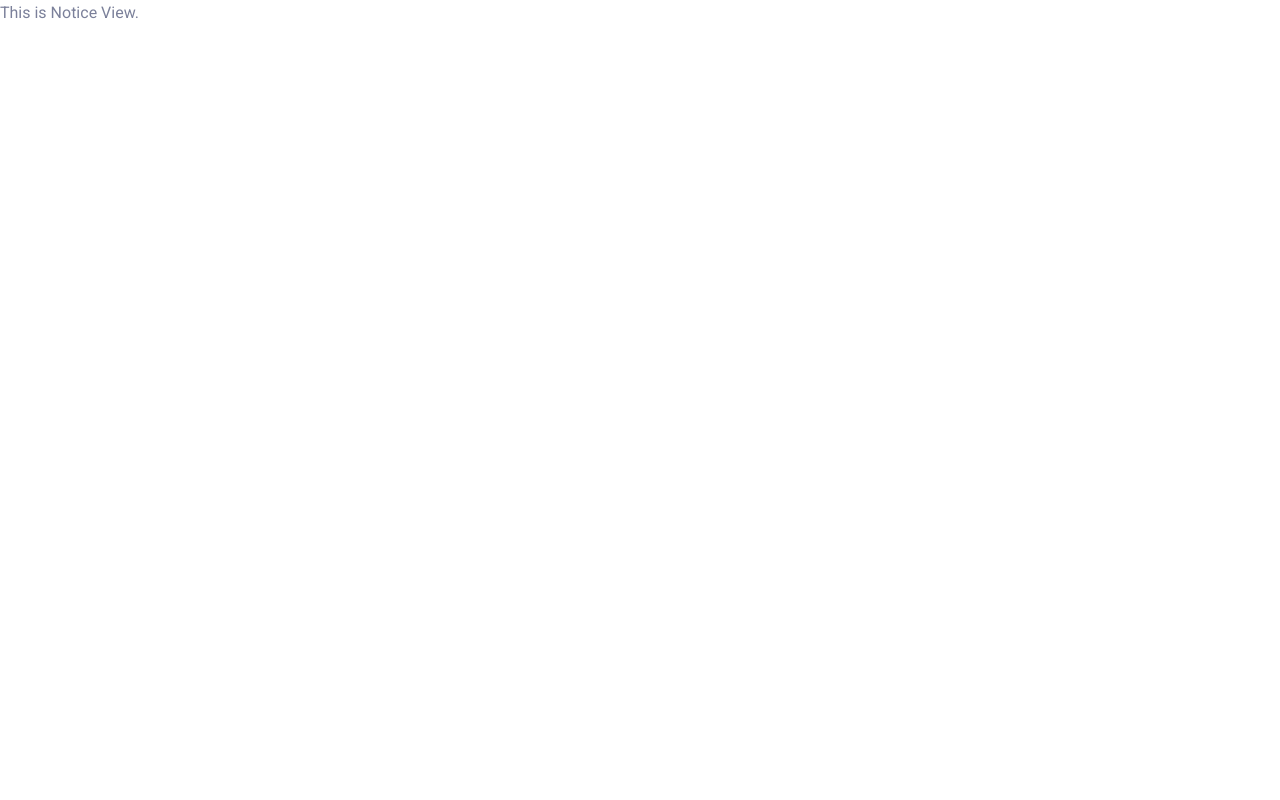
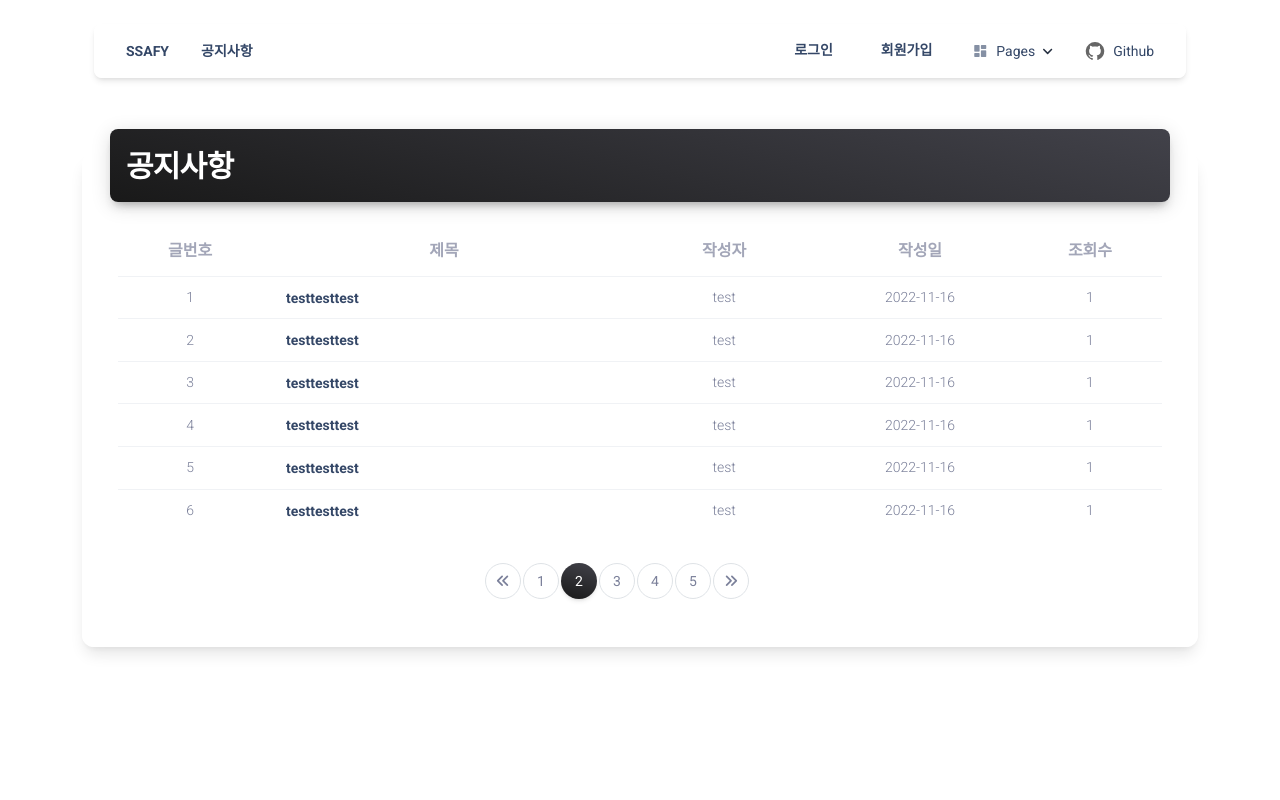
Before and after one commit to HnM97/happyhouse-frontend, a Vue app: page /notice in a window 1280 px wide. Shown: the top 800 px of the page. Built offline with nearby package versions, Linux system fonts and the light colour scheme.

Commit message:
commit notice

```diff
--- a/src/components/MaterialPagination.vue
+++ b/src/components/MaterialPagination.vue
@@ -2,7 +2,7 @@
 defineProps({
   color: {
     type: String,
-    default: "success",
+    default: "dark",
   },
   size: {
     type: String,
@@ -19,7 +19,7 @@
 }
 </script>
 <template>
-  <ul class="pagination" :class="getClasses(color, size)">
+  <ul class="pagination m-auto" :class="getClasses(color, size)">
     <slot />
   </ul>
 </template>
--- /dev/null
+++ b/src/components/Notice/NoticeDetail.vue
@@ -0,0 +1,27 @@
+<script setup>
+// example components
+import DefaultNavbar from "@/examples/navbars/NavbarDefault.vue";
+import Header from "@/examples/Header.vue";
+
+// sections
+import Footer from "@/views/LandingPages/Author/Sections/AuthorFooter.vue";
+import Profile from "@/views/LandingPages/Author/Sections/AuthorProfile.vue";
+import Posts from "@/views/LandingPages/Author/Sections/AuthorPosts.vue";
+import Contact from "@/views/LandingPages/Author/Sections/AuthorContact.vue";
+
+// image
+import image from "@/assets/img/city-profile.jpg";
+</script>
+<template>
+  <DefaultNavbar transparent />
+  <Header>
+    <div class="page-header min-height-400" :style="{ backgroundImage: `url(${image})` }" loading="lazy">
+      <span class="mask bg-gradient-dark opacity-8"></span>
+    </div>
+  </Header>
+  <div class="card card-body blur shadow-blur mx-3 mx-md-4 mt-n6 mb-4">
+    <Profile />
+  </div>
+
+  <Footer />
+</template>
--- /dev/null
+++ b/src/components/Notice/NoticeList.vue
@@ -0,0 +1,69 @@
+<script setup>
+import NoticeListItem from "@/components/Notice/NoticeListItem.vue";
+
+const tableData = {
+  headers: ["글번호", "제목", "작성자", "작성일", "조회수"],
+  rows: [
+    {
+      articleno: 1,
+      userid: "test",
+      subject: "testtesttest",
+      hit: 1,
+      registertime: "2022-11-16",
+    },
+    {
+      articleno: 2,
+      userid: "test",
+      subject: "testtesttest",
+      hit: 1,
+      registertime: "2022-11-16",
+    },
+    {
+      articleno: 3,
+      userid: "test",
+      subject: "testtesttest",
+      hit: 1,
+      registertime: "2022-11-16",
+    },
+    {
+      articleno: 4,
+      userid: "test",
+      subject: "testtesttest",
+      hit: 1,
+      registertime: "2022-11-16",
+    },
+    {
+      articleno: 5,
+      userid: "test",
+      subject: "testtesttest",
+      hit: 1,
+      registertime: "2022-11-16",
+    },
+    {
+      articleno: 6,
+      userid: "test",
+      subject: "testtesttest",
+      hit: 1,
+      registertime: "2022-11-16",
+    },
+  ],
+};
+</script>
+<template>
+  <table class="table align-items-center mb-0">
+    <thead>
+      <tr>
+        <th
+          v-for="(header, index) in tableData.headers"
+          :key="header"
+          class="text-center text-secondary text-md font-weight-bolder opacity-7 my-4"
+        >
+          {{ header }}
+        </th>
+      </tr>
+    </thead>
+    <tbody>
+      <NoticeListItem v-bind="tableData" />
+    </tbody>
+  </table>
+</template>
--- /dev/null
+++ b/src/components/Notice/NoticeListItem.vue
@@ -0,0 +1,42 @@
+<script setup>
+import { RouterLink } from "vue-router";
+defineProps({
+  headers: {
+    type: Array,
+    default: () => ["글번호", "제목", "작성자", "작성일", "조회수"],
+  },
+  rows: {
+    type: Array,
+    required: true,
+    articleno: Number,
+    subject: String,
+    userid: String,
+    registertime: String,
+    hit: Number,
+  },
+});
+</script>
+<template>
+  <tr v-for="({ articleno, subject, userid, registertime, hit }, index) of rows" :key="index">
+    <td class="align-middle text-center w-1">
+      <p class="text-sm mb-0">{{ articleno }}</p>
+    </td>
+    <td class="align-middle w-5">
+      <RouterLink
+        :to="{ name: 'noticedetail', params: { articleno: articleno } }"
+        class="text-sm font-weight-bold mb-0 ps-3"
+      >
+        {{ subject }}
+      </RouterLink>
+    </td>
+    <td class="align-middle text-center w-2">
+      <p class="text-sm mb-0">{{ userid }}</p>
+    </td>
+    <td class="align-middle text-center w-2">
+      <p class="text-sm mb-0">{{ registertime }}</p>
+    </td>
+    <td class="align-middle text-center w-1">
+      <p class="text-sm mb-0">{{ hit }}</p>
+    </td>
+  </tr>
+</template>
--- a/src/router/index.js
+++ b/src/router/index.js
@@ -1,6 +1,7 @@
 import { createRouter, createWebHistory } from "vue-router";
 import HomeView from "../views/Home/HomeView.vue";
 import NoticeView from "../views/Notice/NoticeView.vue";
+import NoticeDetail from "@/components/Notice/NoticeDetail.vue";
 import RegistView from "../views/User/Regist/RegistView.vue";
 import LoginView from "../views/User/Login/LoginView.vue";
 
@@ -20,6 +21,11 @@
       name: "notice",
       component: NoticeView,
     },
+    {
+      path: "/notice/:articleno",
+      name: "noticedetail",
+      component: NoticeDetail,
+    },
     /**
      * User
      */
--- a/src/views/Notice/NoticeView.vue
+++ b/src/views/Notice/NoticeView.vue
@@ -1,2 +1,73 @@
-<script setup></script>
-<template>This is Notice View.</template>
+<script setup>
+import { onMounted } from "vue";
+
+//example components
+import DefaultNavbar from "@/examples/navbars/NavbarDefault.vue";
+import DefaultFooter from "@/examples/footers/FooterDefault.vue";
+
+//notice
+import NoticeList from "@/components/Notice/NoticeList.vue";
+
+//pagination
+import MaterialPagination from "@/components/MaterialPagination.vue";
+import MaterialPaginationItem from "@/components/MaterialPaginationItem.vue";
+
+// material-input
+import setMaterialInput from "@/assets/js/material-input";
+onMounted(() => {
+  setMaterialInput();
+});
+</script>
+<template>
+  <div class="container position-sticky z-index-sticky top-0">
+    <div class="row">
+      <div class="col-12">
+        <DefaultNavbar
+          :sticky="true"
+          :action="{
+            route: 'https://www.creative-tim.com/product/vue-material-kit-pro',
+            color: 'bg-gradient-success',
+            label: 'Buy Now',
+          }"
+        />
+      </div>
+    </div>
+  </div>
+  <section>
+    <div class="page-header min-vh-100">
+      <div class="container">
+        <div class="row">
+          <div class="card d-flex blur justify-content-center shadow-lg my-sm-0 my-sm-6 mt-8 mb-5">
+            <div class="card-header p-0 position-relative mt-n4 mx-3 z-index-2 bg-transparent">
+              <div class="bg-gradient-dark shadow-dark border-radius-lg p-3">
+                <h3 class="text-white text-success mb-0">공지사항</h3>
+              </div>
+            </div>
+            <div class="card-body">
+              <NoticeList></NoticeList>
+              <section class="py-4 pb-3">
+                <div class="container">
+                  <div class="row justify-space-between py-2">
+                    <div class="col-lg-4 mx-auto">
+                      <MaterialPagination>
+                        <MaterialPaginationItem prev />
+                        <MaterialPaginationItem label="1" />
+                        <MaterialPaginationItem label="2" active />
+                        <MaterialPaginationItem label="3" />
+                        <MaterialPaginationItem label="4" />
+                        <MaterialPaginationItem label="5" />
+                        <MaterialPaginationItem next />
+                      </MaterialPagination>
+                    </div>
+                  </div>
+                </div>
+              </section>
+            </div>
+          </div>
+        </div>
+      </div>
+    </div>
+  </section>
+
+  <DefaultFooter />
+</template>
```
